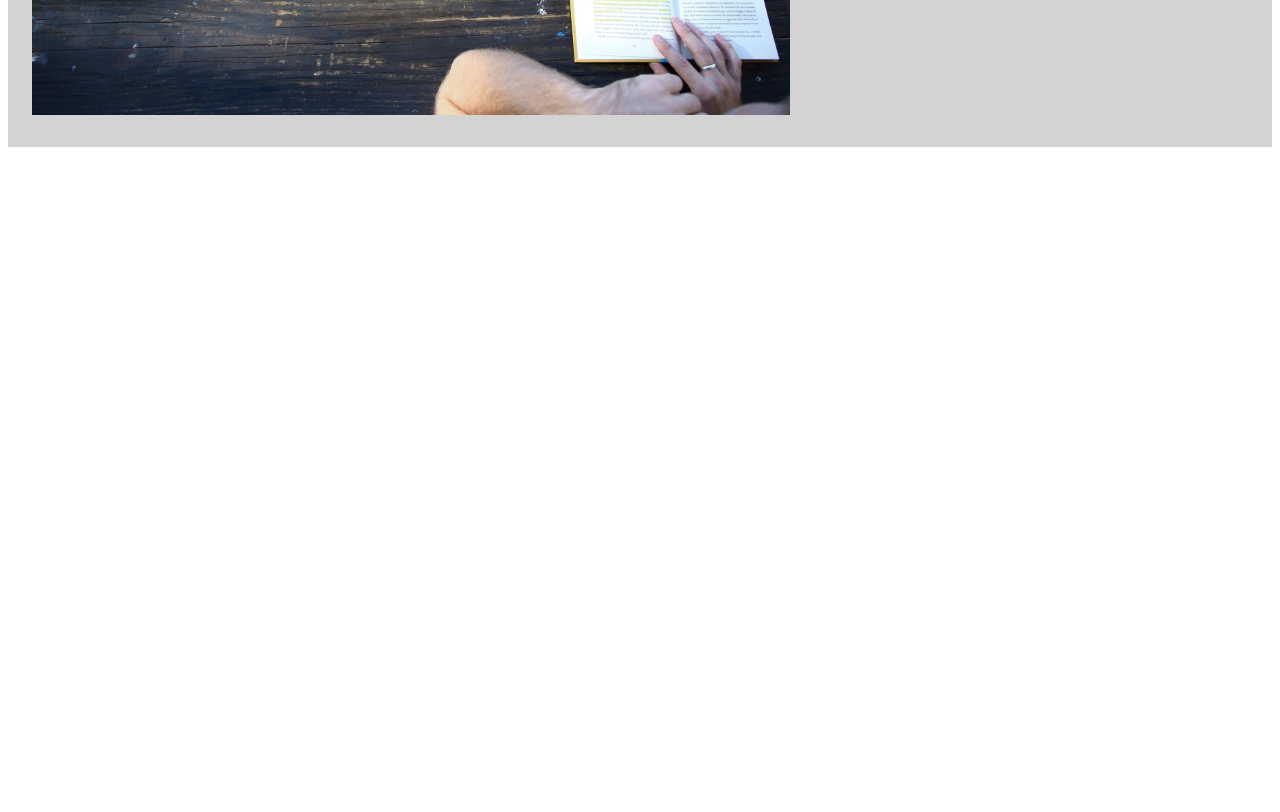
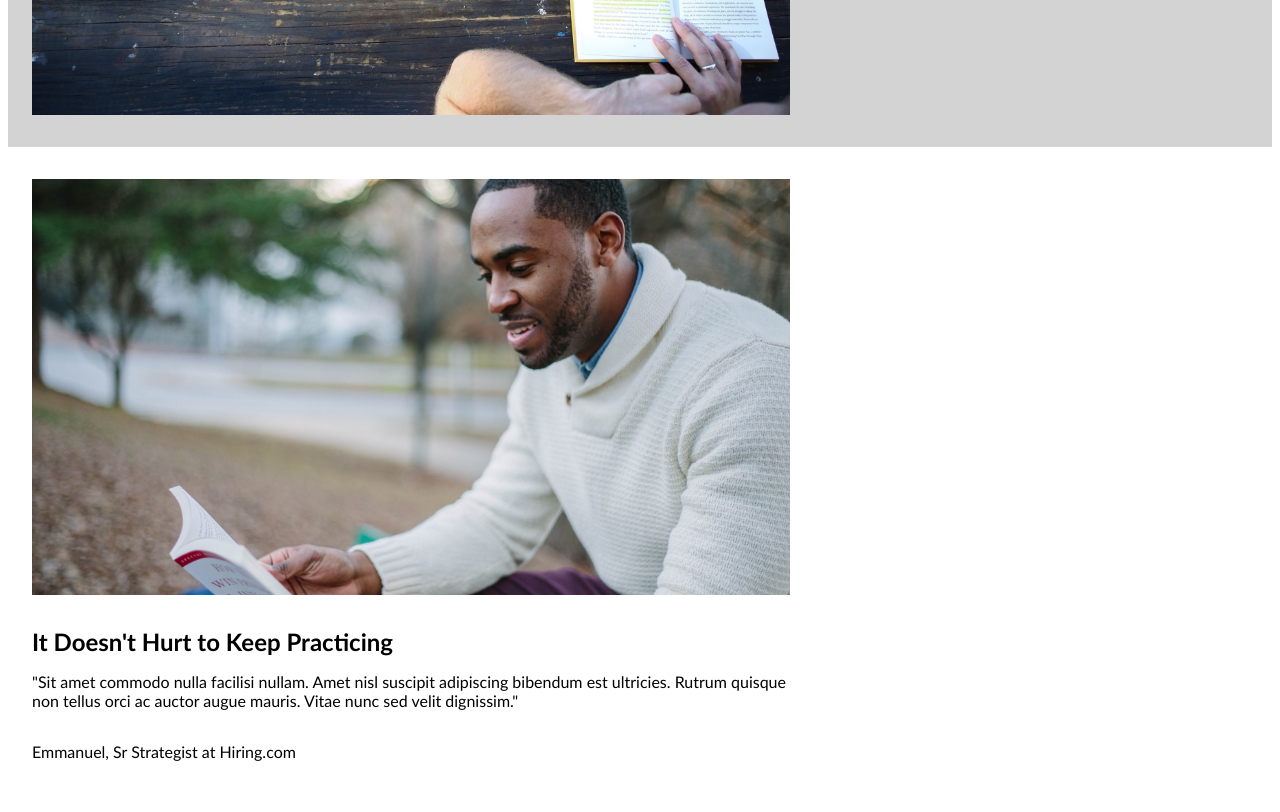
Before and after one commit to tjdanner/colmar-academy, a plain HTML site: page index.html in a window 1280 px wide. Shown: the part 550-1362 px from the top of the page. Before the commit the page ends 800 px from the top, so only its background shows below. Drawn offline with Linux system fonts and the light colour scheme.

Commit message:
added middleleft section accurate to specs

```diff
--- a/index.html
+++ b/index.html
@@ -1,5 +1,6 @@
 <!DOCTYPE html>
 <html lang="en">
+
 <head>
     <meta charset="UTF-8">
     <meta http-equiv="X-UA-Compatible" content="IE=edge">
@@ -7,11 +8,13 @@
     <link rel="stylesheet" href="styles.css">
     <title>Colmar Academy</title>
 </head>
+
 <body>
     <header>
         <div class="logo">
             <img src="media\images\ic-logo.svg" alt="">
-            <strong>COLMAR</strong>ACADEMY</div>
+            <strong>COLMAR</strong>ACADEMY
+        </div>
         <nav>
             <li><a href="#">On campus</a></li>
             <li><a href="#">Online</a></li>
@@ -29,5 +32,16 @@
         </div>
     </div>
 
+    <div class="middle">
+        <div class="middleleft">
+            <img src="media\images\information-main.jpg" alt="Guy Reading">
+            <h2>It Doesn't Hurt to Keep Practicing</h2>
+            <p>"Sit amet commodo nulla facilisi nullam. Amet nisl suscipit adipiscing bibendum est ultricies. Rutrum
+                quisque non tellus orci ac auctor augue mauris. Vitae nunc sed velit dignissim."</p>
+            <p>Emmanuel, Sr Strategist at Hiring.com</p>
+        </div>
+    </div>
+
 </body>
+
 </html>
--- a/styles.css
+++ b/styles.css
@@ -58,3 +58,19 @@ nav a {
     text-decoration: none;
     color: white;
 }
+
+.middle {
+    display: flex;
+}
+
+.middleleft {
+    display: flex;
+    flex-direction: column;
+    width: 60%;
+    padding: 32px 24px;
+}
+
+.middleleft h2 {
+    margin-top: 32px;
+    margin-bottom: 0;
+}
```
Lines whose indentation alone changed are shown as unchanged.
